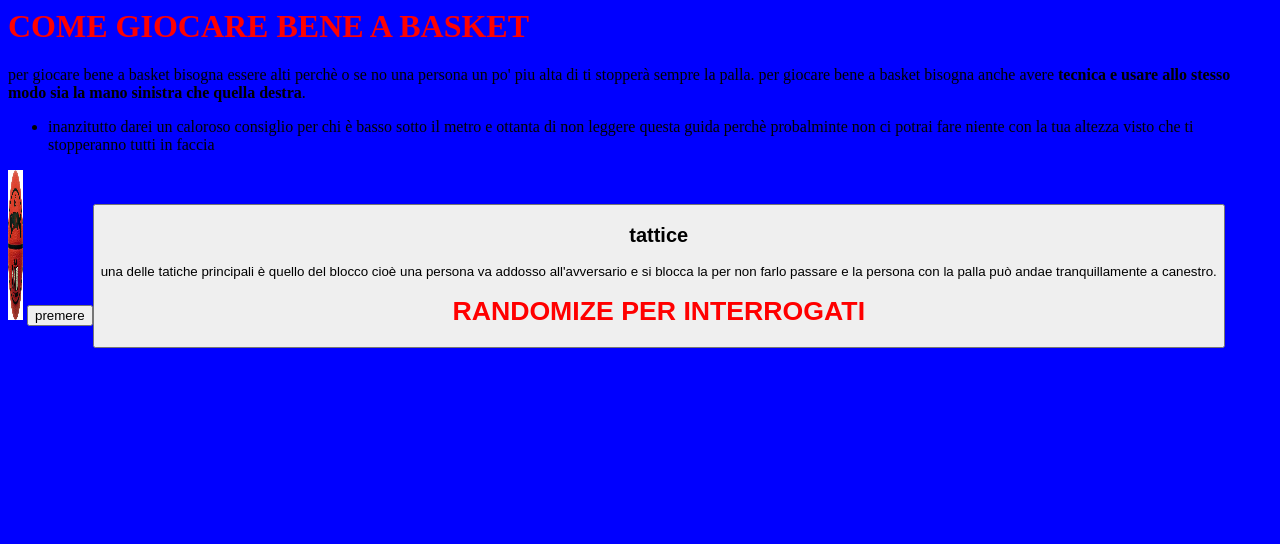
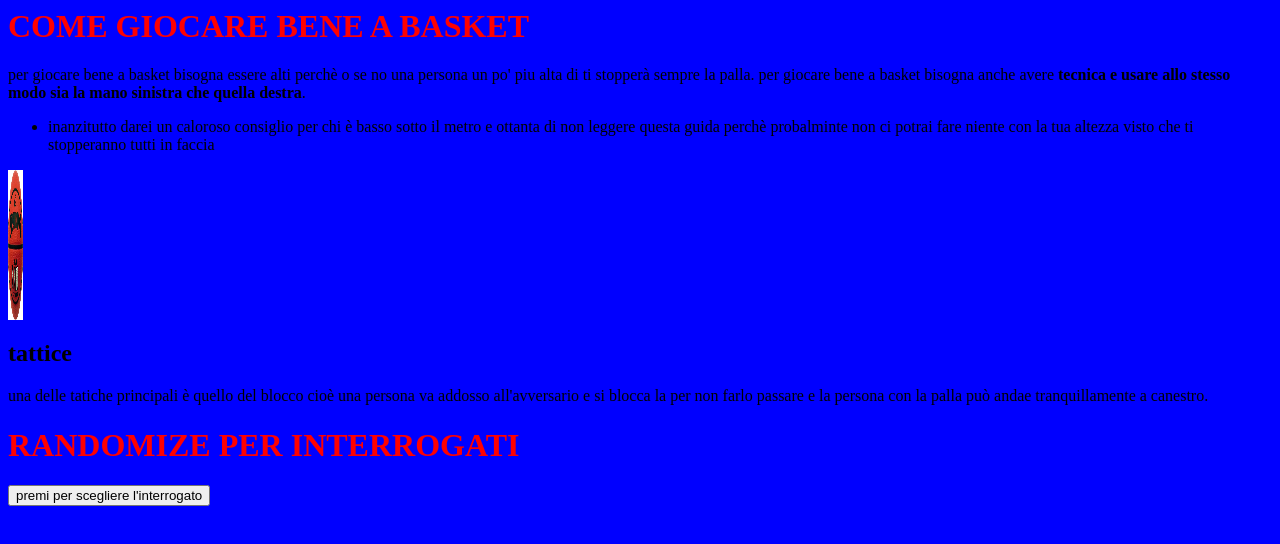
Before and after one commit to semzusk17/samuelzuskis, a plain HTML site: page index.html in a window 1280 px wide. Drawn offline with Linux system fonts and the light colour scheme.

Commit message:
Update index.html

```diff
--- a/index.html
+++ b/index.html
@@ -18,8 +18,8 @@
  <li> inanzitutto darei un caloroso consiglio per chi è basso sotto il metro e ottanta di non leggere questa guida perchè probalminte non ci potrai fare niente con la tua altezza visto che ti stopperanno tutti in faccia
   </ul>
 <img src="palladabasket.jpg" width="15" height="150"/>
-<button>premere<button/>
 <h2>tattice</h2>
  <p id:"tattiche-principali"> una delle tatiche principali è quello del blocco cioè una persona va addosso all'avversario e si blocca
   la per non farlo passare e la persona con la palla può andae tranquillamente a canestro.<p/>
  <h1>RANDOMIZE PER INTERROGATI</h1>
+ <button type"button">premi per scegliere l'interrogato</button>
```
